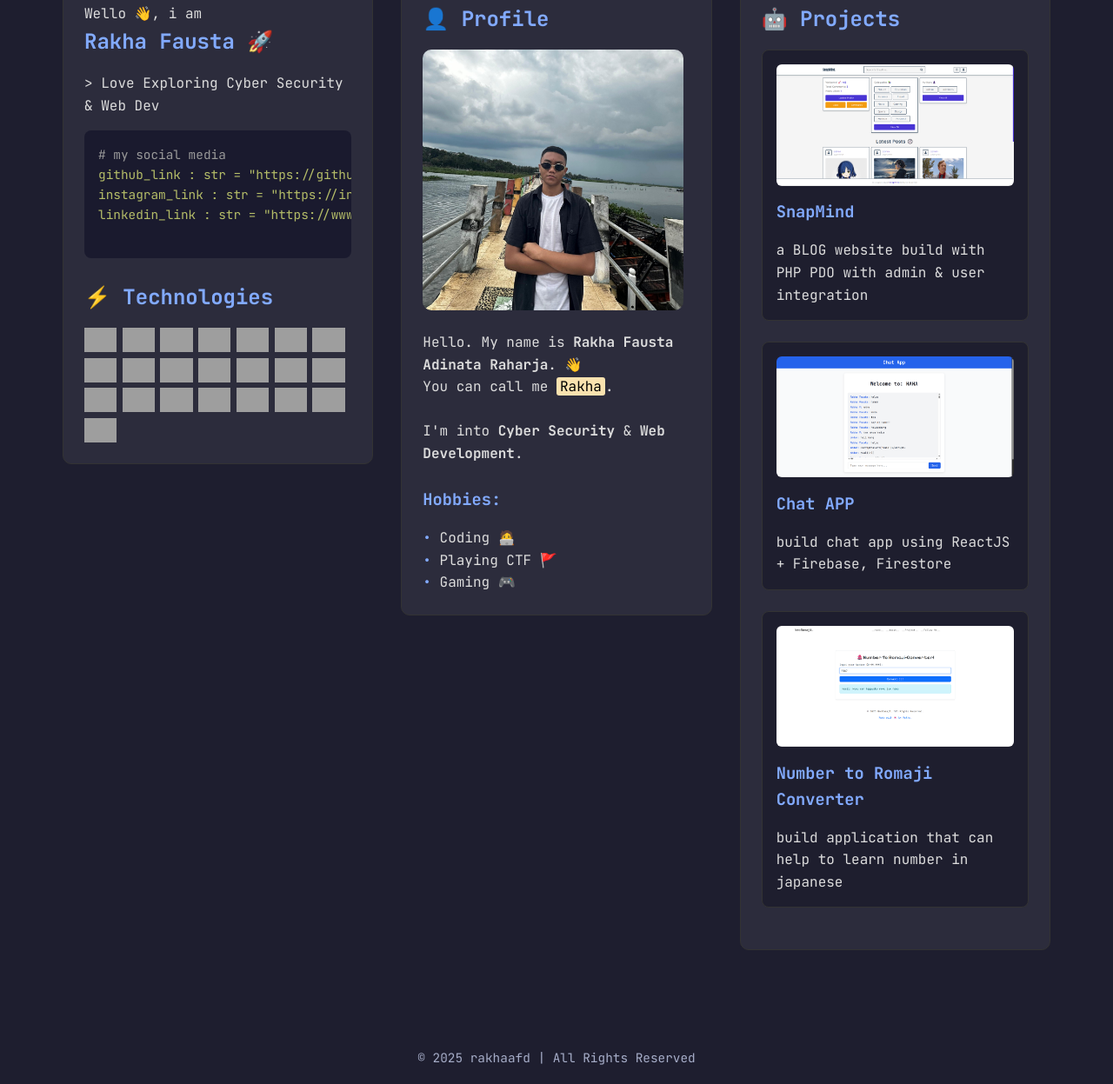
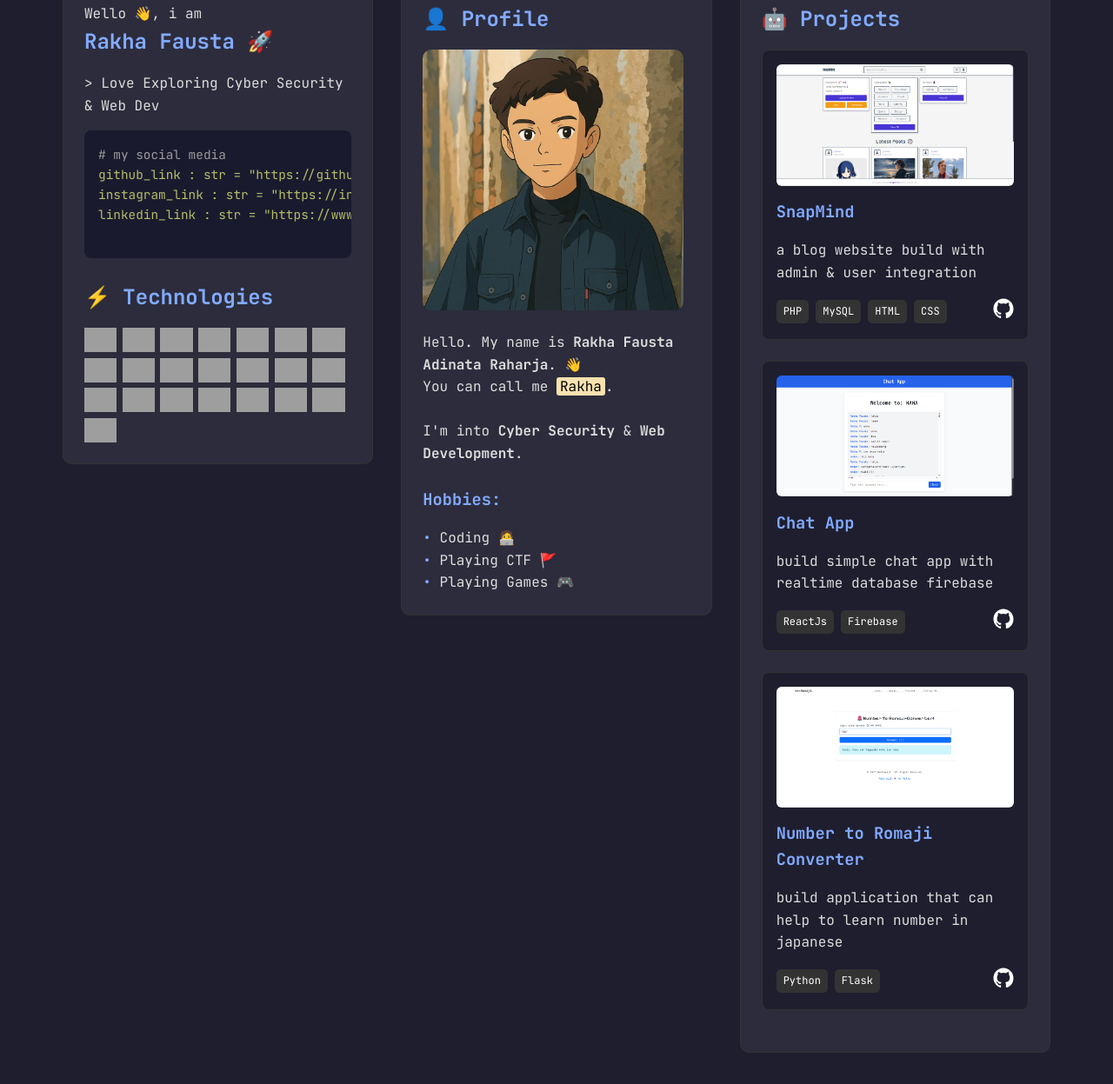
Before and after one commit to rakhaafd/personal-page, a plain HTML site: page index.html in a window 1280 px wide. Shown: the part 54-1301 px from the top of the page at 87% size. Drawn offline with Linux system fonts and the light colour scheme; grey boxes are pictures that could not be loaded.

Commit message:
chore: improve some styling

```diff
--- a/assets/css/style.css
+++ b/assets/css/style.css
@@ -127,10 +127,41 @@ mark {
     height: 28px;
   }
 
+  .card-footer {
+    display: flex;
+    justify-content: space-between;
+    align-items: center;
+    margin-top: 1rem;
+  }
+
+  .tech-used {
+    display: flex;
+    flex-wrap: wrap;
+    gap: 0.5rem;
+  }
+
+  .tech-used span {
+    background-color: #333;
+    padding: 4px 8px;
+    border-radius: 5px;
+    font-size: 0.75rem;
+    color: #fff;
+  }
+
+  .github-icon {
+    display: inline-block;
+    transition: transform 0.2s ease;
+  }
+
+  .github-icon:hover {
+    transform: scale(1.1);
+  }
+
 footer {
   text-align: center;
   padding: 1rem;
   color: var(--subtext);
   font-size: 0.9rem;
-  margin-top: 4rem;
+  margin-top: 1rem;
+  margin-bottom: 1rem;
 }
--- a/index.html
+++ b/index.html
@@ -1,5 +1,6 @@
 <!DOCTYPE html>
 <html lang="en">
+
 <head>
     <meta charset="UTF-8" />
     <meta name="viewport" content="width=device-width, initial-scale=1.0" />
@@ -7,6 +8,7 @@
     <link rel="stylesheet" href="assets/css/style.css" />
     <link rel="icon" href="favicon.ico" />
 </head>
+
 <body>
     <div class="container">
         <section class="left">
@@ -21,36 +23,50 @@ linkedin_link : str = "https://www.linkedin.com/in/rakha-fausta-17aba1286/"
       </pre>
             <br>
 
-      <h2>⚡  Technologies</h2>
+            <h2>⚡ Technologies</h2>
             <div class="tech-badges">
-  <img src="https://img.shields.io/badge/-HTML5-E34F26?style=flat-square&logo=html5&logoColor=white" alt="HTML5">
+                <img src="https://img.shields.io/badge/-HTML5-E34F26?style=flat-square&logo=html5&logoColor=white"
+                    alt="HTML5">
                 <img src="https://img.shields.io/badge/-CSS3-1572B6?style=flat-square&logo=css3" alt="CSS3">
-  <img src="https://img.shields.io/badge/-Bootstrap-563D7C?style=flat-square&logo=bootstrap" alt="Bootstrap">
-  <img src="https://img.shields.io/badge/-TailwindCSS-38B2AC?style=flat-square&logo=tailwind-css" alt="TailwindCSS">
+                <img src="https://img.shields.io/badge/-Bootstrap-563D7C?style=flat-square&logo=bootstrap"
+                    alt="Bootstrap">
+                <img src="https://img.shields.io/badge/-TailwindCSS-38B2AC?style=flat-square&logo=tailwind-css"
+                    alt="TailwindCSS">
                 <img src="https://img.shields.io/badge/-PHP-777BB4?style=flat-square&logo=php" alt="PHP">
                 <img src="https://img.shields.io/badge/-C-00599C?style=flat-square&logo=c" alt="C">
-  <img src="https://img.shields.io/badge/-Python-3670A0?style=flat-square&logo=python&logoColor=ffdd54" alt="Python">
-  <img src="https://img.shields.io/badge/-JavaScript-F7DF1E?style=flat-square&logo=javascript&logoColor=black" alt="JavaScript">
-  <img src="https://img.shields.io/badge/-Bash-121011?style=flat-square&logo=gnu-bash&logoColor=white" alt="Bash">
-  <img src="https://img.shields.io/badge/-Flask-000000?style=flat-square&logo=flask&logoColor=white" alt="Flask">
-  <img src="https://img.shields.io/badge/-AJAX-007EC6?style=flat-square&logo=javascript&logoColor=white" alt="AJAX">
-  <img src="https://img.shields.io/badge/-jQuery-0769AD?style=flat-square&logo=jquery&logoColor=white" alt="jQuery">
+                <img src="https://img.shields.io/badge/-Python-3670A0?style=flat-square&logo=python&logoColor=ffdd54"
+                    alt="Python">
+                <img src="https://img.shields.io/badge/-JavaScript-F7DF1E?style=flat-square&logo=javascript&logoColor=black"
+                    alt="JavaScript">
+                <img src="https://img.shields.io/badge/-React-20232A?style=flat-square&logo=react" alt="React">
+                <img src="https://img.shields.io/badge/-Bash-121011?style=flat-square&logo=gnu-bash&logoColor=white"
+                    alt="Bash">
+                <img src="https://img.shields.io/badge/-Flask-000000?style=flat-square&logo=flask&logoColor=white"
+                    alt="Flask">
+                <img src="https://img.shields.io/badge/-AJAX-007EC6?style=flat-square&logo=javascript&logoColor=white"
+                    alt="AJAX">
+                <img src="https://img.shields.io/badge/-jQuery-0769AD?style=flat-square&logo=jquery&logoColor=white"
+                    alt="jQuery">
                 <img src="https://img.shields.io/badge/-Git-F05033?style=flat-square&logo=git" alt="Git">
                 <img src="https://img.shields.io/badge/-GitHub-181717?style=flat-square&logo=github" alt="GitHub">
-  <img src="https://img.shields.io/badge/-Notion-000000?style=flat-square&logo=notion" alt="Notion">
                 <img src="https://img.shields.io/badge/-Postman-FF6C37?style=flat-square&logo=postman" alt="Postman">
                 <img src="https://img.shields.io/badge/-Docker-0db7ed?style=flat-square&logo=docker" alt="Docker">
-  <img src="https://img.shields.io/badge/-Linux-FCC624?style=flat-square&logo=linux&logoColor=black" alt="Linux">
-  <img src="https://img.shields.io/badge/-MySQL-4479A1?style=flat-square&logo=mysql&logoColor=white" alt="MySQL">
-  <img src="https://img.shields.io/badge/-Arduino-00979D?style=flat-square&logo=Arduino&logoColor=white" alt="Arduino">
-  <img src="https://img.shields.io/badge/-Cisco-136AFE?style=flat-square&logo=cisco&logoColor=white" alt="Cisco">
-  <img src="https://img.shields.io/badge/-Figma-F24E1E?style=flat-square&logo=figma&logoColor=white" alt="Figma">
+                <img src="https://img.shields.io/badge/-Linux-FCC624?style=flat-square&logo=linux&logoColor=black"
+                    alt="Linux">
+                <img src="https://img.shields.io/badge/-MySQL-4479A1?style=flat-square&logo=mysql&logoColor=white"
+                    alt="MySQL">
+                <img src="https://img.shields.io/badge/-Arduino-00979D?style=flat-square&logo=Arduino&logoColor=white"
+                    alt="Arduino">
+                <img src="https://img.shields.io/badge/-Cisco-136AFE?style=flat-square&logo=cisco&logoColor=white"
+                    alt="Cisco">
+                <img src="https://img.shields.io/badge/-Figma-F24E1E?style=flat-square&logo=figma&logoColor=white"
+                    alt="Figma">
             </div>
         </section>
 
         <section class="center">
             <h2>👤 Profile</h2>
-      <img src="assets/img/kacamata_crop.jpeg" class="profile-img" />
+            <img src="assets/img/ghibli.jpeg" class="profile-img" />
             <p>Hello. My name is <strong>Rakha Fausta Adinata Raharja</strong>. 👋<br>
                 You can call me <mark>Rakha</mark>.<br> <br>
                 I'm into <strong>Cyber Security</strong> & <strong>Web Development</strong>.</p><br>
@@ -58,7 +74,7 @@ linkedin_link : str = "https://www.linkedin.com/in/rakha-fausta-17aba1286/"
             <ul>
                 <li>Coding 🧑‍💻</li>
                 <li>Playing CTF 🚩</li>
-        <li>Gaming 🎮</li>
+                <li>Playing Games 🎮</li>
             </ul>
         </section>
 
@@ -67,21 +83,61 @@ linkedin_link : str = "https://www.linkedin.com/in/rakha-fausta-17aba1286/"
             <div class="project-card">
                 <img src="assets/img/project 1.png" class="project-img" />
                 <h3>SnapMind</h3>
-        <p>a BLOG website build with PHP PDO with admin & user integration</p>
+                <p>a blog website build with admin & user integration</p>
+                <div class="card-footer">
+                    <div class="tech-used">
+                        <span>PHP</span>
+                        <span>MySQL</span>
+                        <span>HTML</span>
+                        <span>CSS</span>
+                    </div>
+                    <a href="https://github.com/rakhaafd/snapmind-blog" target="_blank" class="github-icon"
+                        aria-label="GitHub Repository">
+                        <svg xmlns="http://www.w3.org/2000/svg" width="24" height="24" fill="white" viewBox="0 0 24 24">
+                            <path
+                                d="M12 .5C5.73.5.5 5.73.5 12c0 5.09 3.29 9.4 7.86 10.94.58.11.79-.25.79-.55v-2.14c-3.2.7-3.87-1.54-3.87-1.54-.52-1.3-1.27-1.64-1.27-1.64-1.04-.71.08-.7.08-.7 1.15.08 1.75 1.18 1.75 1.18 1.02 1.75 2.67 1.24 3.32.95.1-.74.4-1.24.72-1.52-2.56-.29-5.26-1.28-5.26-5.68 0-1.25.44-2.27 1.17-3.07-.12-.29-.51-1.45.11-3.02 0 0 .97-.31 3.18 1.17a11.04 11.04 0 0 1 5.8 0c2.21-1.48 3.18-1.17 3.18-1.17.62 1.57.23 2.73.11 3.02.73.8 1.17 1.82 1.17 3.07 0 4.41-2.7 5.39-5.27 5.67.41.36.77 1.09.77 2.2v3.26c0 .3.21.66.8.55A10.53 10.53 0 0 0 23.5 12C23.5 5.73 18.27.5 12 .5Z" />
+                        </svg>
+                    </a>
+                </div>
             </div>
 
             <div class="project-card">
                 <img src="assets/img/project 2.png" class="project-img" />
-        <h3>Chat APP</h3>
-        <p>build chat app using ReactJS + Firebase, Firestore</p>
+                <h3>Chat App</h3>
+                <p>build simple chat app with realtime database firebase</p>
+                <div class="card-footer">
+                    <div class="tech-used">
+                        <span>ReactJs</span>
+                        <span>Firebase</span>
+                    </div>
+                    <a href="https://github.com/rakhaafd/simple-chatapp-firebase" target="_blank" class="github-icon"
+                        aria-label="GitHub Repository">
+                        <svg xmlns="http://www.w3.org/2000/svg" width="24" height="24" fill="white" viewBox="0 0 24 24">
+                            <path
+                                d="M12 .5C5.73.5.5 5.73.5 12c0 5.09 3.29 9.4 7.86 10.94.58.11.79-.25.79-.55v-2.14c-3.2.7-3.87-1.54-3.87-1.54-.52-1.3-1.27-1.64-1.27-1.64-1.04-.71.08-.7.08-.7 1.15.08 1.75 1.18 1.75 1.18 1.02 1.75 2.67 1.24 3.32.95.1-.74.4-1.24.72-1.52-2.56-.29-5.26-1.28-5.26-5.68 0-1.25.44-2.27 1.17-3.07-.12-.29-.51-1.45.11-3.02 0 0 .97-.31 3.18 1.17a11.04 11.04 0 0 1 5.8 0c2.21-1.48 3.18-1.17 3.18-1.17.62 1.57.23 2.73.11 3.02.73.8 1.17 1.82 1.17 3.07 0 4.41-2.7 5.39-5.27 5.67.41.36.77 1.09.77 2.2v3.26c0 .3.21.66.8.55A10.53 10.53 0 0 0 23.5 12C23.5 5.73 18.27.5 12 .5Z" />
+                        </svg>
+                    </a>
+                </div>
             </div>
 
             <div class="project-card">
                 <img src="assets/img/project 3.png" class="project-img" />
                 <h3>Number to Romaji Converter</h3>
                 <p>build application that can help to learn number in japanese</p>
+                <div class="card-footer">
+                    <div class="tech-used">
+                        <span>Python</span>
+                        <span>Flask</span>
                     </div>
-    </section>
+                    <a href="https://github.com/rakhaafd/number-to-romaji-converter" target="_blank" class="github-icon"
+                        aria-label="GitHub Repository">
+                        <svg xmlns="http://www.w3.org/2000/svg" width="24" height="24" fill="white" viewBox="0 0 24 24">
+                            <path
+                                d="M12 .5C5.73.5.5 5.73.5 12c0 5.09 3.29 9.4 7.86 10.94.58.11.79-.25.79-.55v-2.14c-3.2.7-3.87-1.54-3.87-1.54-.52-1.3-1.27-1.64-1.27-1.64-1.04-.71.08-.7.08-.7 1.15.08 1.75 1.18 1.75 1.18 1.02 1.75 2.67 1.24 3.32.95.1-.74.4-1.24.72-1.52-2.56-.29-5.26-1.28-5.26-5.68 0-1.25.44-2.27 1.17-3.07-.12-.29-.51-1.45.11-3.02 0 0 .97-.31 3.18 1.17a11.04 11.04 0 0 1 5.8 0c2.21-1.48 3.18-1.17 3.18-1.17.62 1.57.23 2.73.11 3.02.73.8 1.17 1.82 1.17 3.07 0 4.41-2.7 5.39-5.27 5.67.41.36.77 1.09.77 2.2v3.26c0 .3.21.66.8.55A10.53 10.53 0 0 0 23.5 12C23.5 5.73 18.27.5 12 .5Z" />
+                        </svg>
+                    </a>
+                </div>
+            </div>
     </div>
 
     <footer>
@@ -92,4 +148,5 @@ linkedin_link : str = "https://www.linkedin.com/in/rakha-fausta-17aba1286/"
         document.getElementById("year").textContent = new Date().getFullYear();
     </script>
 </body>
+
 </html>
```
Also changed, not shown: assets/img/ghibli.jpeg (added), assets/img/kacamata_crop.jpeg (deleted). Lines whose indentation alone changed are shown as unchanged.
